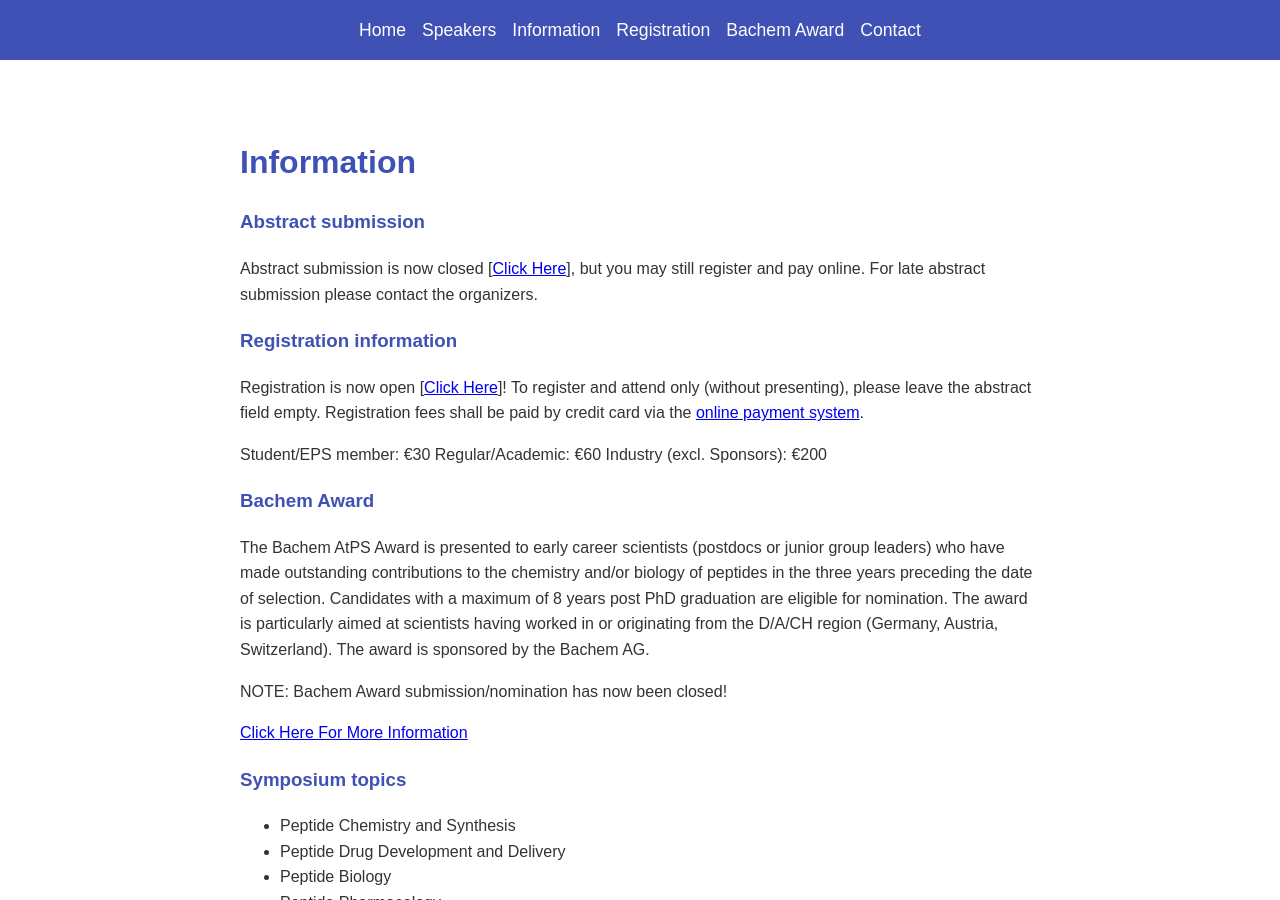
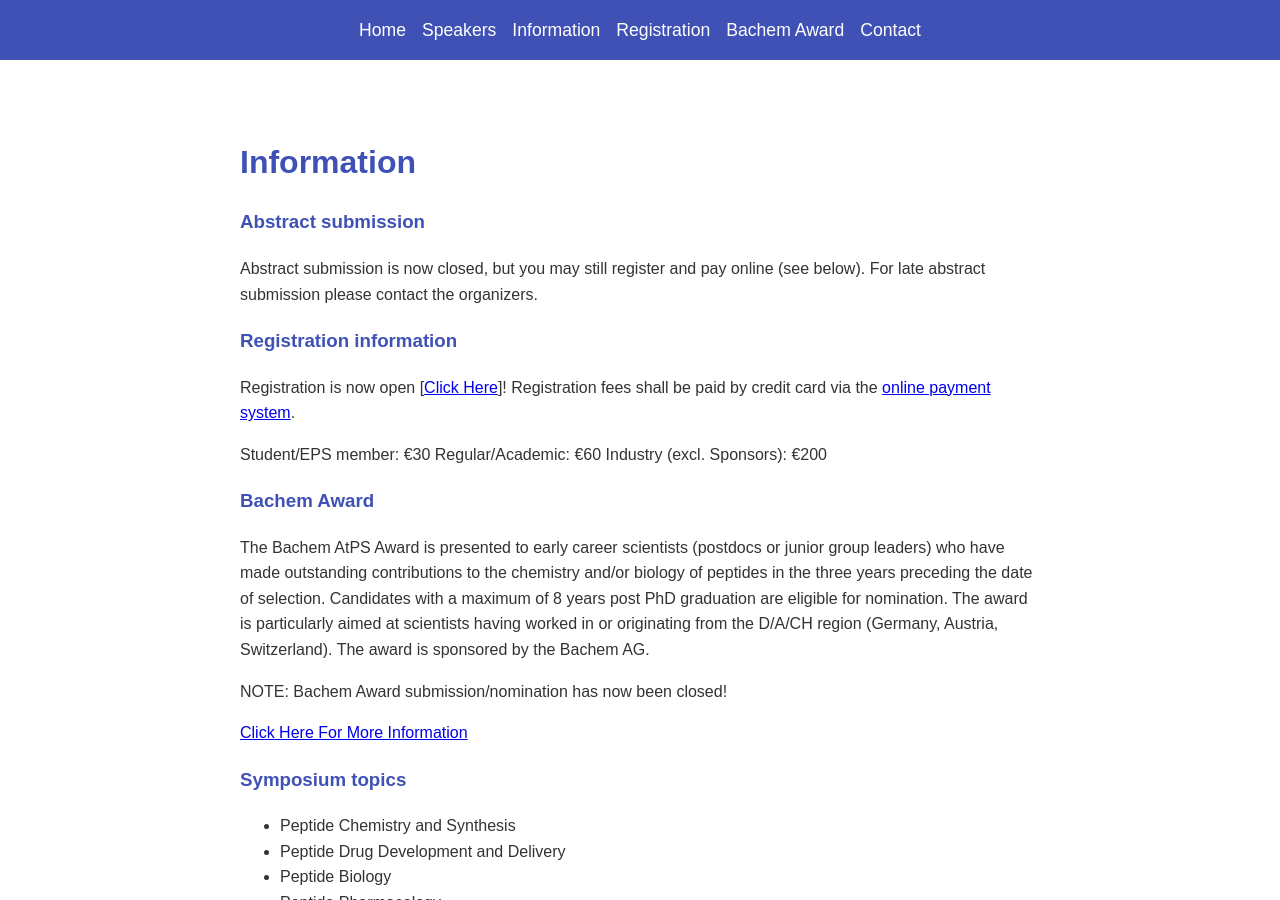
Before and after one commit to austrianpeptide/v2, a Jekyll site: the page built from index.markdown, in a window 1280 px wide and 900 px high, scrolled down 1330 px. Built offline with Jekyll 4.4.1, drawn with Linux system fonts in a browser that asks for light colours.

Commit message:
Update content.yml

```diff
--- a/_data/content.yml
+++ b/_data/content.yml
@@ -64,20 +64,17 @@ page:
 
     '
   information: "## Information\n### Abstract submission\nAbstract submission is now\
-    \ closed [[Click Here](https://myconference.dev/atps_register_with_abstract.html)],\
-    \ but you may still register and pay online.\nFor late abstract submission please\
-    \ contact the organizers.\n\n\n### Registration information\nRegistration is now\
-    \ open [[Click Here](https://myconference.dev/atps_register_with_abstract.html)]!\n\
-    To register and attend only (without presenting), please leave the abstract field\
-    \ empty.\nRegistration fees shall be paid by credit card via the [online payment\
-    \ system](https://payment2.meduniwien.ac.at/peptidsymposium/).\n\nStudent/EPS\
-    \ member: \u20AC30\nRegular/Academic: \u20AC60\nIndustry (excl. Sponsors): \u20AC\
-    200\n\n\n### Bachem Award\nThe Bachem AtPS Award is presented to early career\
-    \ scientists (postdocs or junior group leaders) who have made outstanding contributions\
-    \ to the chemistry and/or biology of peptides in the three years preceding the\
-    \ date of selection. Candidates with a maximum of 8 years post PhD graduation\
-    \ are eligible for nomination. The award is particularly aimed at scientists having\
-    \ worked in or originating from the D/A/CH region (Germany, Austria, Switzerland).\
+    \ closed, but you may still register and pay online (see below).\nFor late abstract\
+    \ submission please contact the organizers.\n\n\n### Registration information\n\
+    Registration is now open [[Click Here](https://myconference.dev/atps_register.html)]!\n\
+    Registration fees shall be paid by credit card via the [online payment system](https://payment2.meduniwien.ac.at/peptidsymposium/).\n\
+    \nStudent/EPS member: \u20AC30\nRegular/Academic: \u20AC60\nIndustry (excl. Sponsors):\
+    \ \u20AC200\n\n\n### Bachem Award\nThe Bachem AtPS Award is presented to early\
+    \ career scientists (postdocs or junior group leaders) who have made outstanding\
+    \ contributions to the chemistry and/or biology of peptides in the three years\
+    \ preceding the date of selection. Candidates with a maximum of 8 years post PhD\
+    \ graduation are eligible for nomination. The award is particularly aimed at scientists\
+    \ having worked in or originating from the D/A/CH region (Germany, Austria, Switzerland).\
     \ The award is sponsored by the Bachem AG.\n\nNOTE: Bachem Award submission/nomination\
     \ has now been closed!\n\n[Click Here For More Information](/uploads/Announcement_AtPSAward_2024.pdf)\n\
     \n\n### Symposium topics\n- Peptide Chemistry and Synthesis\n- Peptide Drug Development\
```
